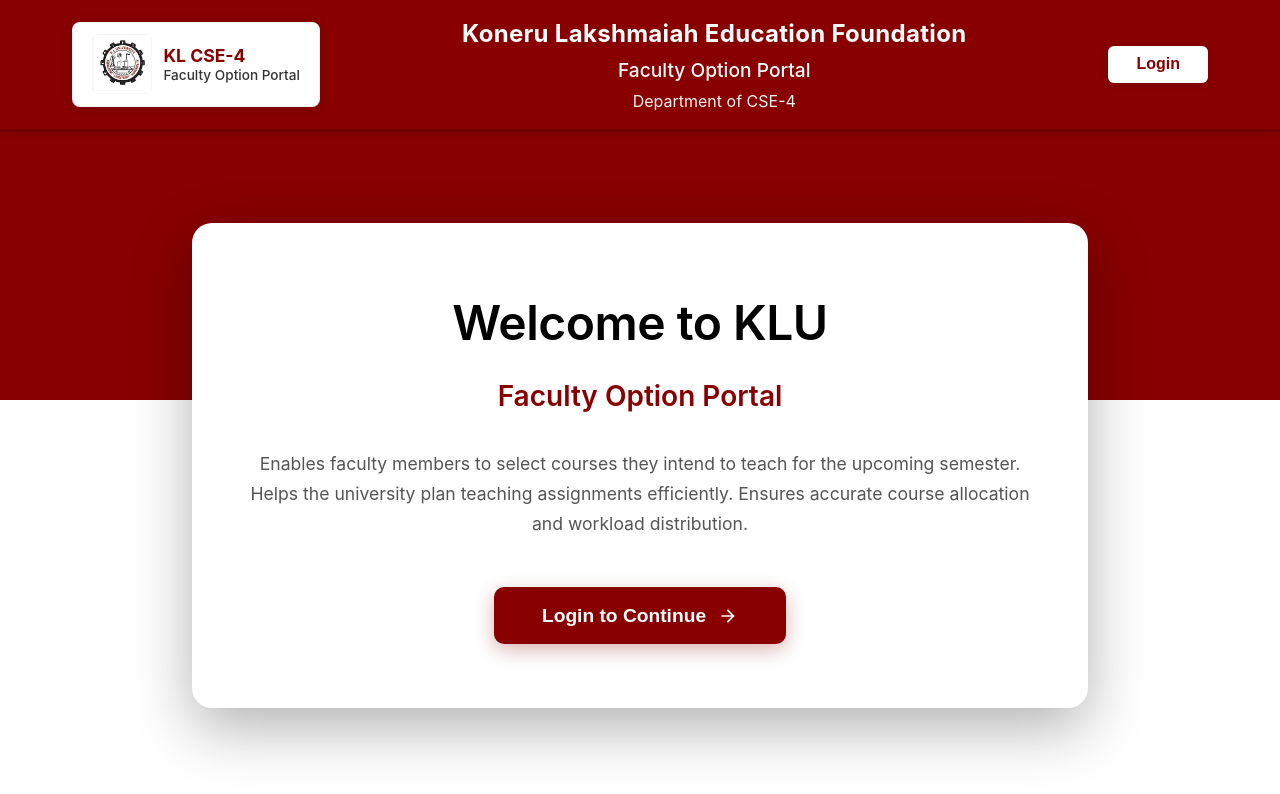
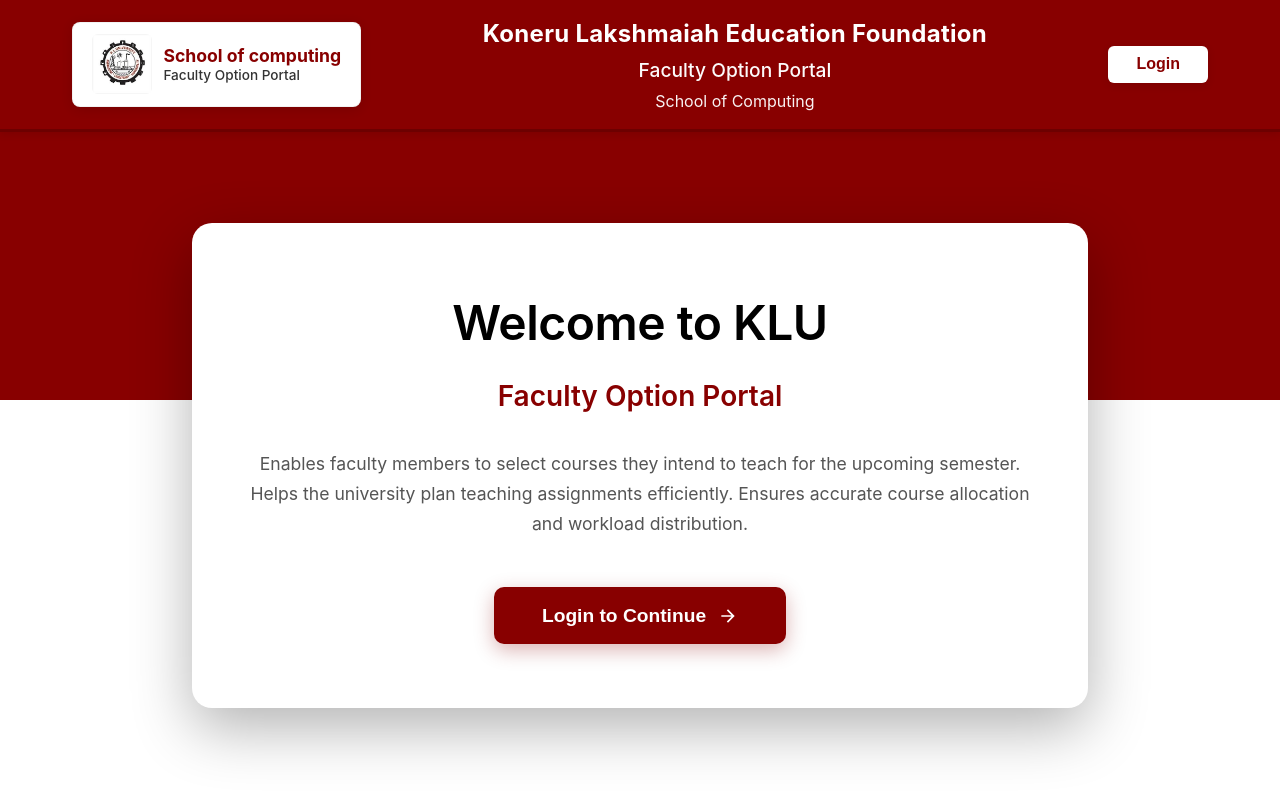
Before and after one commit to klu2300031699/COHORT-DATA, a React (Vite) app: page / in a window 1280 px wide. Shown: the top 794 px of the page. Built offline with nearby package versions, Linux system fonts and the light colour scheme.

Commit message:
added school of computing

```diff
--- a/src/components/Header.jsx
+++ b/src/components/Header.jsx
@@ -71,7 +71,7 @@
       <div className="registration-header__logo-section">
         <img src="/logo.jpg" alt="logo" className="registration-header__logo" />
         <div className="registration-header__logo-text">
-          <div className="registration-header__logo-title">KL CSE-4</div>
+          <div className="registration-header__logo-title">School of Computing</div>
           <div className="registration-header__logo-subtitle">Faculty Option Portal</div>
         </div>
       </div>
@@ -79,7 +79,7 @@
       <div className="registration-header__inner">
         <h1 className="registration-header__title">Koneru Lakshmaiah Education Foundation</h1>
         <h2 className="registration-header__subtitle">Faculty Option Portal</h2>
-        <p className="registration-header__department">Department of CSE-4</p>
+        <p className="registration-header__department">School of Computing </p>
       </div>
 
       <div className="registration-header__right">
@@ -89,7 +89,7 @@
               {user.isAdmin && (
                 <button className="registration-header__report-btn" onClick={handleExportReport}>
                   <svg xmlns="http://www.w3.org/2000/svg" width="18" height="18" viewBox="0 0 24 24" fill="currentColor">
-                    <path d="M19 3H5c-1.1 0-2 .9-2 2v14c0 1.1.9 2 2 2h14c1.1 0 2-.9 2-2V5c0-1.1-.9-2-2-2zM9 17H7v-7h2v7zm4 0h-2V7h2v10zm4 0h-2v-4h2v4z"/>
+                    <path d="M19 3H5c-1.1 0-2 .9-2 2v14c0 1.1.9 2 2 2h14c1.1 0 2-.9 2-2V5c0-1.1-.9-2-2-2zM9 17H7v-7h2v7zm4 0h-2V7h2v10zm4 0h-2v-4h2v4z" />
                   </svg>
                   Report
                 </button>
@@ -98,7 +98,7 @@
             </div>
             <button className="registration-header__logout-btn" onClick={onLogout}>
               <svg xmlns="http://www.w3.org/2000/svg" width="18" height="18" viewBox="0 0 24 24" fill="currentColor">
-                <path d="M17 7l-1.41 1.41L18.17 11H8v2h10.17l-2.58 2.58L17 17l5-5zM4 5h8V3H4c-1.1 0-2 .9-2 2v14c0 1.1.9 2 2 2h8v-2H4V5z"/>
+                <path d="M17 7l-1.41 1.41L18.17 11H8v2h10.17l-2.58 2.58L17 17l5-5zM4 5h8V3H4c-1.1 0-2 .9-2 2v14c0 1.1.9 2 2 2h8v-2H4V5z" />
               </svg>
               Logout
             </button>
--- a/src/components/LoginPage.jsx
+++ b/src/components/LoginPage.jsx
@@ -42,7 +42,7 @@
           authenticated = true
 
           // Check if admin
-          const isAdmin = ['Gnanesh', '4868', '1277','8068'].includes(id.trim())
+          const isAdmin = ['Gnanesh', '4868', '1277', '8068'].includes(id.trim())
 
           onLogin({
             id: id.trim(),
@@ -70,7 +70,7 @@
         <div className="login-page__logo-section">
           <img src="/logo.jpg" alt="logo" className="login-page__logo" />
           <div className="login-page__logo-text">
-            <div className="login-page__logo-title">KL CSE-4</div>
+            <div className="login-page__logo-title">School of computing</div>
             <div className="login-page__logo-subtitle">Faculty Option Portal</div>
           </div>
         </div>
@@ -78,7 +78,7 @@
         <div className="login-page__header-center">
           <h1 className="login-page__header-title">Koneru Lakshmaiah Education Foundation</h1>
           <h2 className="login-page__header-subtitle">Faculty Option Portal</h2>
-          <p className="login-page__header-dept">Department of CSE-4</p>
+          <p className="login-page__header-dept">School of Computing</p>
         </div>
 
         <div className="login-page__header-right">
@@ -95,13 +95,13 @@
           <h2 className="login-page__subheading">Faculty Option Portal</h2>
           <p className="login-page__description">
             Enables faculty members to select courses they intend to teach for the upcoming semester.
-Helps the university plan teaching assignments efficiently.
-Ensures accurate course allocation and workload distribution.
+            Helps the university plan teaching assignments efficiently.
+            Ensures accurate course allocation and workload distribution.
           </p>
           <button className="login-page__btn" onClick={handleLoginClick}>
             Login to Continue
             <svg width="20" height="20" viewBox="0 0 24 24" fill="currentColor">
-              <path d="M12 4l-1.41 1.41L16.17 11H4v2h12.17l-5.58 5.59L12 20l8-8z"/>
+              <path d="M12 4l-1.41 1.41L16.17 11H4v2h12.17l-5.58 5.59L12 20l8-8z" />
             </svg>
           </button>
         </div>
```
